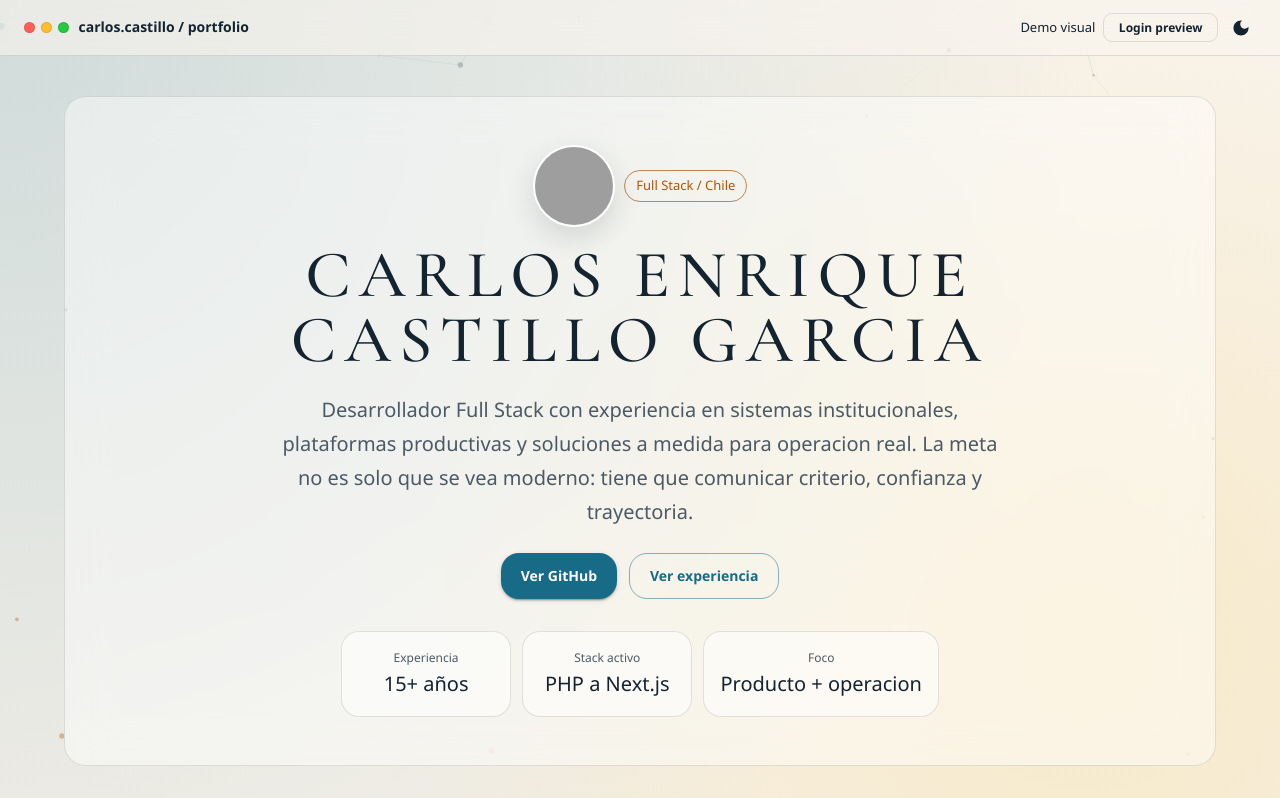
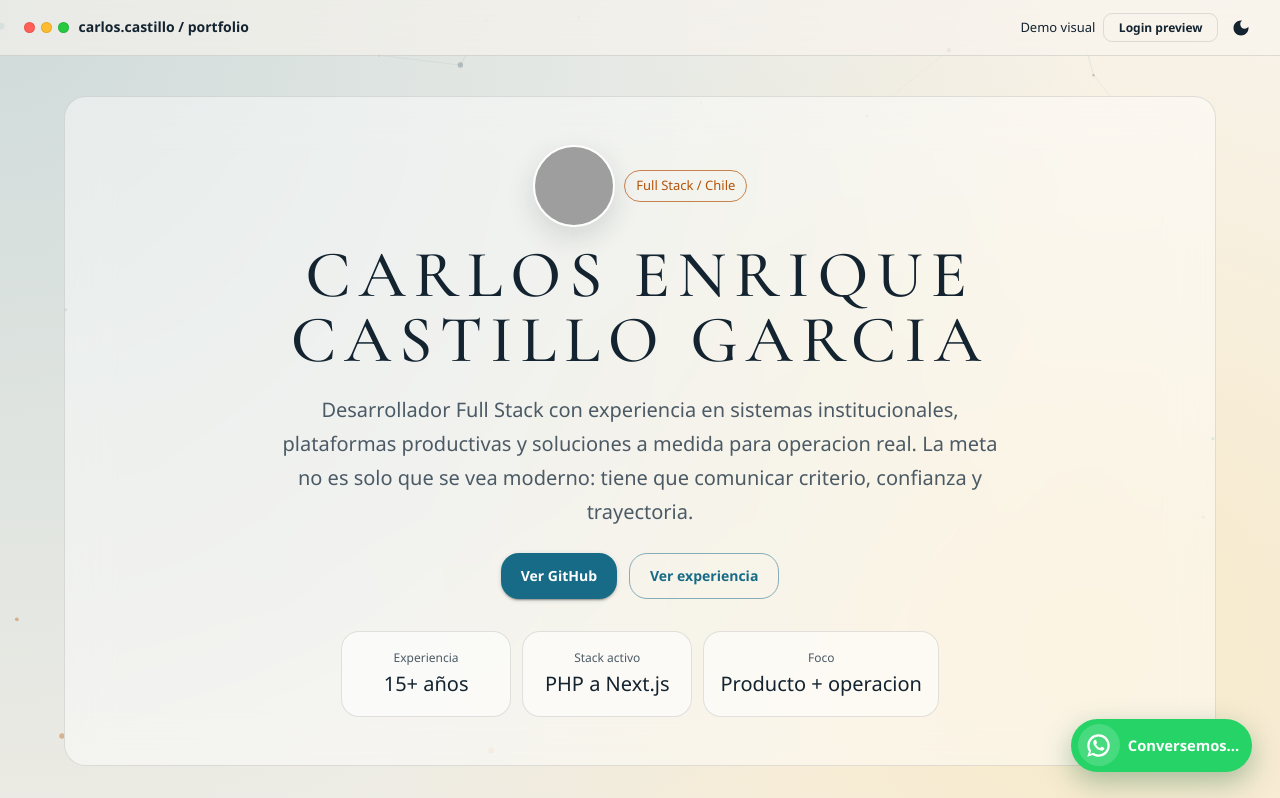
Before and after one commit to carlockk/Curriculum, a React (Vite) app: page / in a window 1280 px wide. Shown: the top 798 px of the page. Built offline with nearby package versions, Linux system fonts and the light colour scheme; grey boxes are pictures that could not be loaded.

Commit message:
agregando whatsapp

```diff
--- a/package.json
+++ b/package.json
@@ -1,6 +1,7 @@
 {
   "name": "curriculum-carlos-mui",
   "version": "1.0.0",
+  "type": "module",
   "scripts": {
     "dev": "vite",
     "build": "vite build",
--- a/src/App.jsx
+++ b/src/App.jsx
@@ -1,6 +1,7 @@
 import { lazy, Suspense, useState, useMemo, useEffect } from "react";
 import { CssBaseline, Container, Typography, Box, Button, Stack, Avatar, Chip } from "@mui/material";
 import { ThemeProvider } from "@mui/material/styles";
+import WhatsAppIcon from "@mui/icons-material/WhatsApp";
 import { motion } from "framer-motion";
 import getTheme from "./theme";
 import Footer from "./components/Footer";
@@ -256,6 +257,51 @@ export default function App() {
       </Container>
 
       <Footer />
+
+      <Box
+        component="a"
+        href="https://wa.me/56985885018?text=Hola%20Carlos%2C%20me%20gustaria%20conversar%20contigo."
+        target="_blank"
+        rel="noopener noreferrer"
+        aria-label="Conversar por WhatsApp"
+        sx={{
+          position: "fixed",
+          right: { xs: 18, sm: 28 },
+          bottom: { xs: 18, sm: 28 },
+          zIndex: 10,
+          display: "inline-flex",
+          alignItems: "center",
+          gap: 1,
+          py: 0.7,
+          pl: 0.8,
+          pr: { xs: 0.8, sm: 1.6 },
+          borderRadius: 999,
+          bgcolor: "#25D366",
+          color: "#ffffff",
+          boxShadow: "0 10px 28px rgba(15, 97, 50, 0.34)",
+          transition: "transform 180ms ease, box-shadow 180ms ease",
+          "&:hover": {
+            transform: "translateY(-3px)",
+            boxShadow: "0 14px 34px rgba(15, 97, 50, 0.42)",
+          },
+        }}
+      >
+        <Box
+          sx={{
+            width: 42,
+            height: 42,
+            borderRadius: "50%",
+            display: "grid",
+            placeItems: "center",
+            bgcolor: "rgba(255,255,255,0.16)",
+          }}
+        >
+          <WhatsAppIcon sx={{ fontSize: 27 }} />
+        </Box>
+        <Typography sx={{ display: { xs: "none", sm: "block" }, fontSize: "0.92rem", fontWeight: 700 }}>
+          Conversemos...
+        </Typography>
+      </Box>
     </ThemeProvider>
   );
 }
--- a/src/components/AboutTabs.jsx
+++ b/src/components/AboutTabs.jsx
@@ -59,10 +59,11 @@ const moreProjects = [
     thumbnail: "https://image.thum.io/get/width/720/crop/768/https://medievo.netlify.app/",
   },
   {
-    title: "App Android de nutricion",
-    description: "Aplicacion en desarrollo para calcular nutrientes a partir de la ingesta de alimentos.",
-    link: "https://github.com/carlockk/nutcal",
-    thumbnail: "https://opengraph.githubassets.com/1/carlockk/nutcal",
+    title: "Dreamcity.cl",
+    description:
+      "Plataforma de reservas de inmuebles estilo Airbnb y Booking, con APIs que sincronizan disponibilidad, administracion centralizada y bot personalizado para consultas del sistema de reservas.",
+    link: "https://dreamcity.cl/",
+    thumbnail: "https://image.thum.io/get/width/720/crop/768/https://dreamcity.cl/",
   },
   {
     title: "Sistema de punto de venta POS",
```
Also changed, not shown: 1 other file (tests, documents, lock files or other folders).
